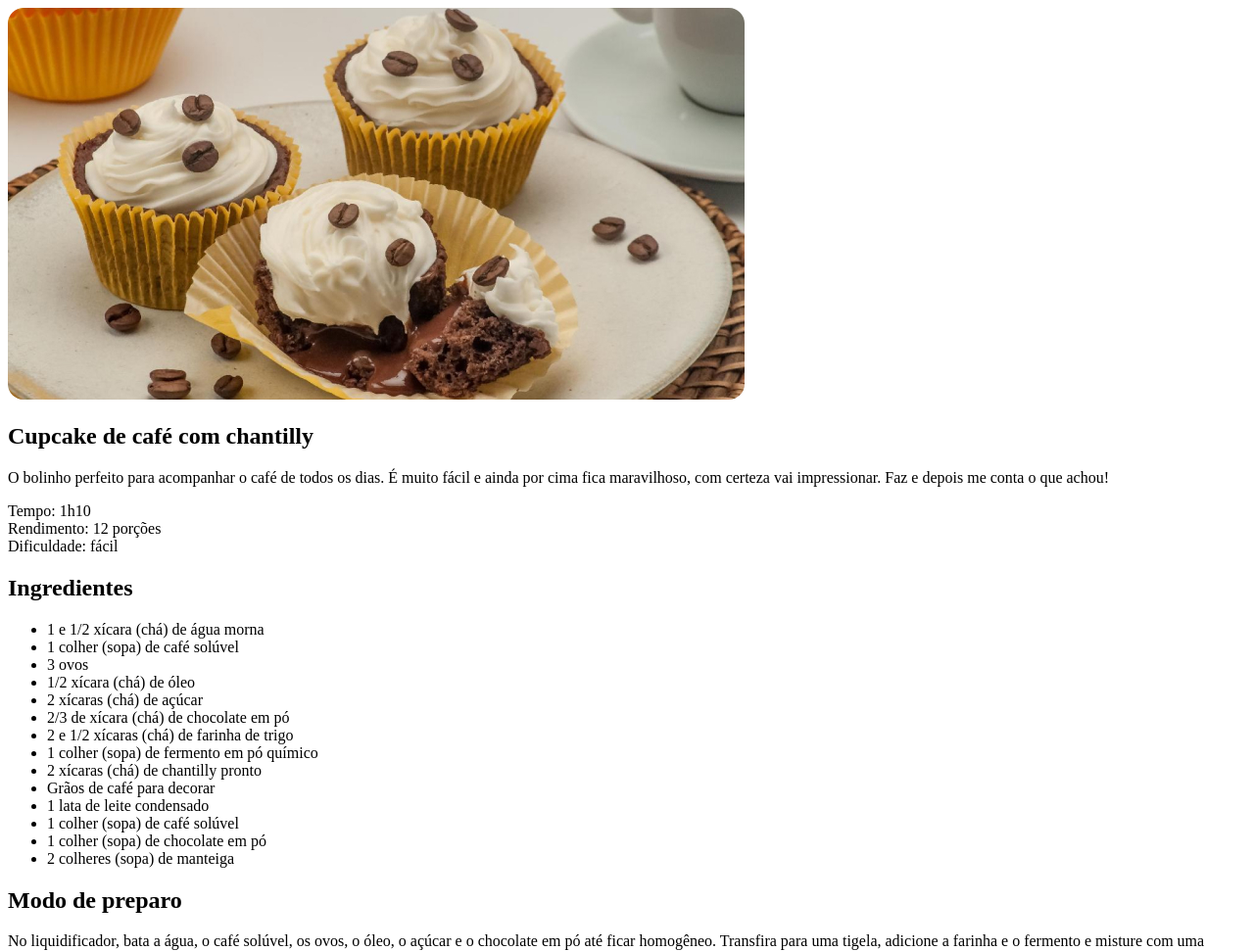
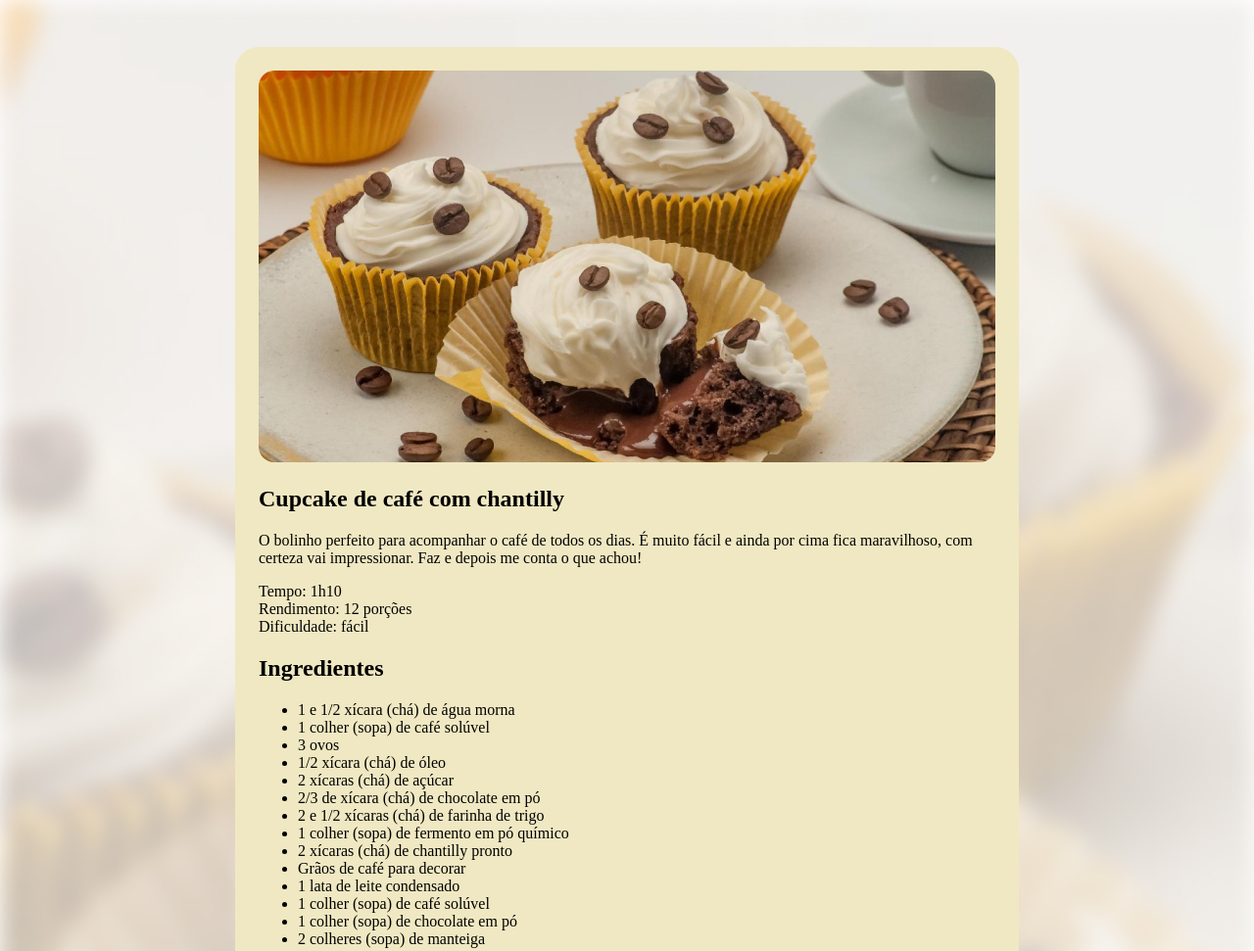
Before and after one commit to JuanCMafra/Pagina-de-receita---full-stack, a plain HTML site: page index.html in a window 1280 px wide. Shown: the top 971 px of the page at 98% size. Drawn offline with Linux system fonts and the light colour scheme.

Commit message:
background image and page

```diff
--- a/index.html
+++ b/index.html
@@ -8,8 +8,8 @@
 </head>
 <body>
     <div id="page">
-        <img src="./main-image.jpg" alt="Café de cupcake com chantilly">
-    </div>
+        <img src="./assets/main-image.jpg" alt="Café de cupcake com chantilly">
+
     <main>
         <section id="about">
             <h1>Cupcake de café com chantilly</h1>
@@ -44,6 +44,7 @@
             Para o recheio, leve todos os ingredientes ao fogo médio, mexendo bem até engrossar. Desligue, deixe esfriar e coloque dentro de um saco de confeiteiro com bico perle. Reserve. Coloque o chantilly dentro de um saco de confeiteiro com bico pitanga e reserve. <br> <br>
             Para a montagem, faça um furo no centro dos cupcakes e recheie com o brigadeiro de café reservado. Decore as superfícies dos cupcakes com o chantilly reservado, fazendo círculos. Decore com grãos de café e leve à geladeira até o momento de servir.</p>
         </section>
+    </div>
     </main>
 </body>
 </html>
--- a/style.css
+++ b/style.css
@@ -1,3 +1,15 @@
+body{
+  background: url(./assets/bg-image.jpg) no-repeat top center/cover;
+}
+#page {
+  box-sizing: border-box;
+  width: 800px;
+  padding: 24px;
+  background-color: #F0E8C2;
+  border-radius: 24px;
+  margin: 48px auto;
+
+}
 img{
   border-radius: 16px;
 }
```
Also changed, not shown: assets/bg-image.jpg (renamed from bg-image.jpg), assets/main-image.jpg (renamed from main-image.jpg).
